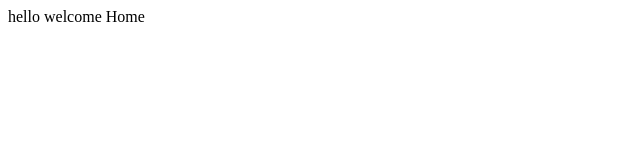
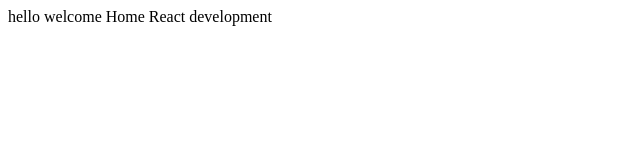
Before and after one commit to BismiSabu/gitexample, a plain HTML site: page index.html in a window 1280 px wide. Shown: the whole page, without its empty margins (0-640 px from the left). Drawn offline with Linux system fonts and the light colour scheme.

Commit message:
2nd modification

```diff
--- a/index.html
+++ b/index.html
@@ -10,6 +10,7 @@
     <div>
         hello
         welcome Home
+        React development
     </div>
 </body>
 </html>
```
